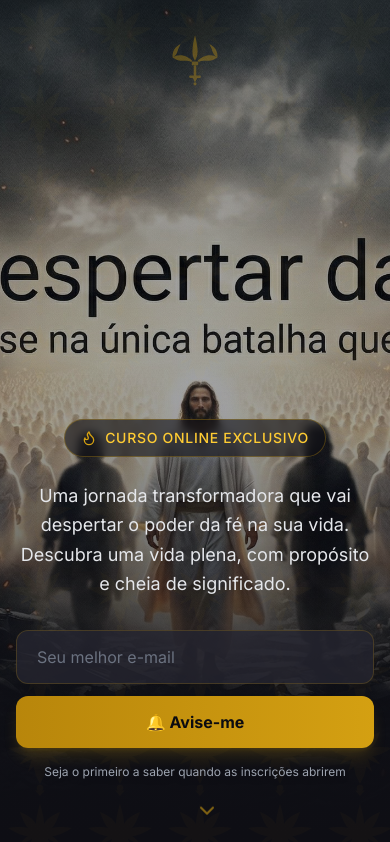
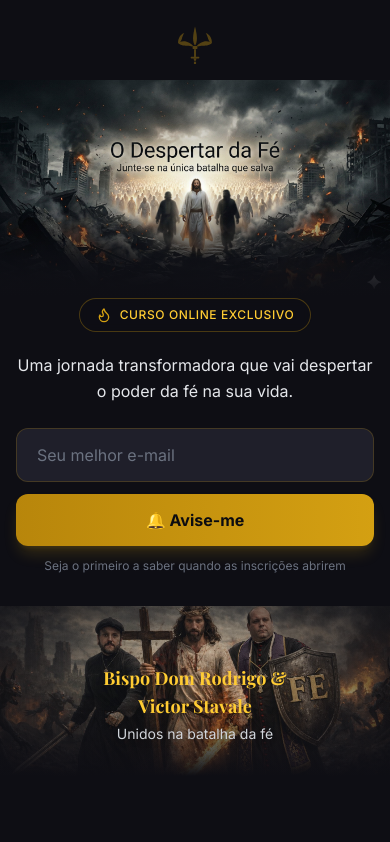
Before and after one commit to JonesGit4/odespertar_da_fe, a Next.js app: page /dark in a window 390 px wide. Shown: the top 842 px of the page. Built offline with nearby package versions, Linux system fonts and the light colour scheme; a web font is replaced by a local one.

Commit message:
fix: mobile hero - show full image without cropping text

```diff
--- a/app/dark/page.tsx
+++ b/app/dark/page.tsx
@@ -36,68 +36,85 @@ export default function DarkLandingPage() {
     <div ref={pageRef} className="dark-theme min-h-screen bg-dark-800 text-white overflow-x-hidden">
 
       {/* ══════════ HERO - Cinematic Banner ══════════ */}
-      <section className="relative flex flex-col overflow-hidden" style={{ minHeight: '100svh' }}>
-        {/* Full-width cinematic background — show more on mobile */}
+      <section className="relative flex flex-col overflow-hidden bg-dark-800">
+        {/* DESKTOP: Full-screen background hero */}
+        <div className="hidden md:block relative" style={{ minHeight: '100vh' }}>
           <div className="absolute inset-0">
             <Image
               src="/images/hero-batalha.jpg"
               alt="O Despertar da Fé - Junte-se na única batalha que salva"
               fill
-            className="object-cover object-center md:object-center"
-            style={{ objectPosition: '50% 35%' }}
+              className="object-cover object-center"
               priority
             />
-          {/* Bottom gradient for content readability */}
             <div className="absolute inset-0 bg-gradient-to-t from-dark-800 via-dark-800/40 to-transparent" />
-          {/* Top subtle gradient for header area */}
             <div className="absolute inset-0 bg-gradient-to-b from-dark-800/50 via-transparent to-transparent" />
           </div>
-
-        {/* Fleur-de-lis subtle background pattern */}
           <div className="absolute inset-0 fleur-bg-pattern pointer-events-none" />
-
-        {/* Floating fleur-de-lis decorative accents */}
-        <div className="absolute top-16 left-8 animate-float pointer-events-none hidden md:block">
+          <div className="absolute top-16 left-8 animate-float pointer-events-none">
             <FleurDeLis size={50} opacity={0.18} />
           </div>
-        <div className="absolute top-24 right-12 animate-float pointer-events-none hidden md:block" style={{ animationDelay: '1.5s' }}>
+          <div className="absolute top-24 right-12 animate-float pointer-events-none" style={{ animationDelay: '1.5s' }}>
             <FleurDeLis size={40} opacity={0.16} />
           </div>
-
-        {/* Top: Fleur-de-lis accent */}
+          {/* Top fleur accent */}
           <div className="relative z-10 pt-8 px-4">
-          <div className="max-w-6xl mx-auto flex justify-center md:justify-start">
-            <div className="animate-fade-in">
+            <div className="max-w-6xl mx-auto flex justify-start">
               <FleurDeLis size={64} opacity={0.35} color="#D4A012" />
             </div>
           </div>
-        </div>
-
-        {/* Spacer to push content to bottom */}
-        <div className="flex-1" />
-
-        {/* Bottom: CTA section over the cinematic banner */}
-        <div className="relative z-10 pb-16 px-4">
+          {/* Bottom CTA */}
+          <div className="absolute bottom-16 left-0 right-0 z-10 px-4">
             <div className="max-w-3xl mx-auto text-center">
               <div className="inline-flex items-center gap-2 px-4 py-2 rounded-full border border-gold-500/30 bg-dark-800/60 backdrop-blur-sm mb-6 animate-fade-in">
                 <Flame className="w-4 h-4 text-gold-500" />
                 <span className="text-gold-400 text-sm font-medium tracking-wider uppercase">Curso Online Exclusivo</span>
               </div>
-
-            <p className="text-lg md:text-xl text-gray-200 max-w-2xl mx-auto mb-8 animate-fade-in leading-relaxed drop-shadow-lg" style={{ animationDelay: '0.3s' }}>
+              <p className="text-xl text-gray-200 max-w-2xl mx-auto mb-8 animate-fade-in leading-relaxed drop-shadow-lg" style={{ animationDelay: '0.3s' }}>
                 Uma jornada transformadora que vai despertar o poder da fé na sua vida.
                 Descubra uma vida plena, com propósito e cheia de significado.
               </p>
-
               <div className="animate-fade-in" style={{ animationDelay: '0.6s' }}>
                 <EmailCapture variant="dark" buttonText="🔔 Avise-me" />
                 <p className="text-gray-400 text-xs mt-4 drop-shadow-md">Seja o primeiro a saber quando as inscrições abrirem</p>
               </div>
             </div>
           </div>
-
           <div className="absolute bottom-4 left-1/2 -translate-x-1/2 animate-bounce z-10">
             <ChevronDown className="w-6 h-6 text-gold-500/60" />
+          </div>
+        </div>
+
+        {/* MOBILE: Image as contained block + CTA below */}
+        <div className="md:hidden">
+          {/* Fleur accent top */}
+          <div className="flex justify-center pt-6 pb-2">
+            <FleurDeLis size={48} opacity={0.35} color="#D4A012" />
+          </div>
+          {/* Full-width banner image — contained, no crop */}
+          <div className="relative w-full">
+            <Image
+              src="/images/hero-batalha.jpg"
+              alt="O Despertar da Fé - Junte-se na única batalha que salva"
+              width={2752}
+              height={1536}
+              className="w-full h-auto"
+              priority
+            />
+            <div className="absolute inset-0 bg-gradient-to-t from-dark-800 via-transparent to-dark-800/30" />
+          </div>
+          {/* CTA below image */}
+          <div className="px-4 py-8 text-center -mt-8 relative z-10">
+            <div className="inline-flex items-center gap-2 px-4 py-2 rounded-full border border-gold-500/30 bg-dark-800/80 backdrop-blur-sm mb-5">
+              <Flame className="w-4 h-4 text-gold-500" />
+              <span className="text-gold-400 text-xs font-medium tracking-wider uppercase">Curso Online Exclusivo</span>
+            </div>
+            <p className="text-base text-gray-200 mx-auto mb-6 leading-relaxed">
+              Uma jornada transformadora que vai despertar o poder da fé na sua vida.
+            </p>
+            <EmailCapture variant="dark" buttonText="🔔 Avise-me" />
+            <p className="text-gray-500 text-xs mt-3">Seja o primeiro a saber quando as inscrições abrirem</p>
+          </div>
         </div>
       </section>
 
```
Lines whose indentation alone changed are shown as unchanged.
